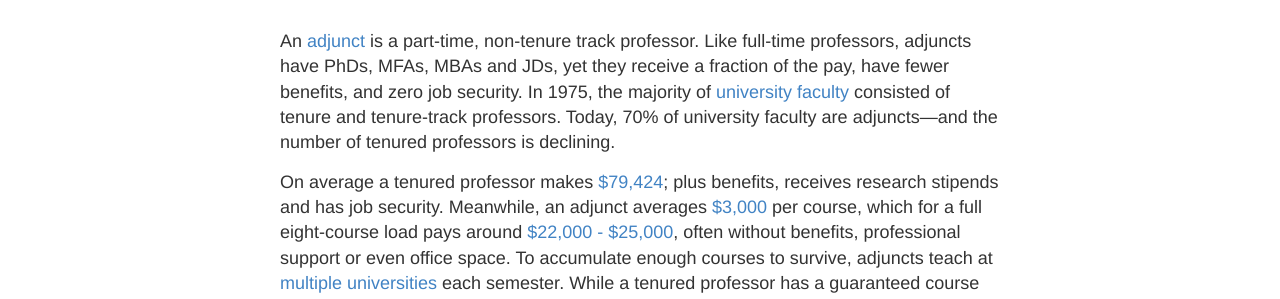
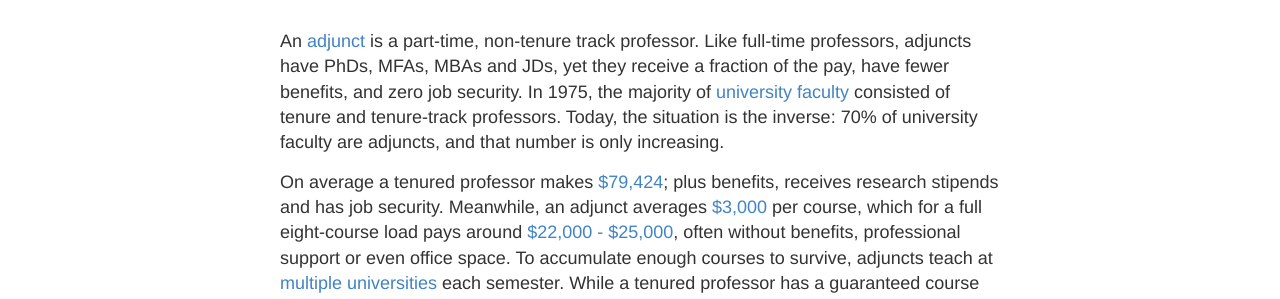
Before and after one commit to adjunctsarepeople/adjunctsarepeople.github.io, a Jekyll site: the page built from _posts/2014-3-3-Hello-World.md, in a window 1280 px wide. Shown: the part 175-474 px from the top of the page. Built offline with Jekyll 4.4.1, drawn with Linux system fonts in a browser that asks for light colours.

Commit message:
Update 2014-3-3-Hello-World.md

```diff
--- a/_posts/2014-3-3-Hello-World.md
+++ b/_posts/2014-3-3-Hello-World.md
@@ -1,7 +1,7 @@
 ---
 layout: post
 ---
-An [adjunct](http://cunyadjunctproject.org/files/2009/03/main-points-and-discussion-questions.pdf) is a part-time, non-tenure track professor. Like full-time professors, adjuncts have PhDs, MFAs, MBAs and JDs, yet they receive a fraction of the pay, have fewer benefits, and zero job security. In 1975, the majority of [university faculty](https://www.aaup.org/sites/default/files/Faculty_Trends_0.pdf) consisted of tenure and tenure-track professors. Today, 70% of university faculty are adjuncts—and the number of tenured professors is declining.
+An [adjunct](http://cunyadjunctproject.org/files/2009/03/main-points-and-discussion-questions.pdf) is a part-time, non-tenure track professor. Like full-time professors, adjuncts have PhDs, MFAs, MBAs and JDs, yet they receive a fraction of the pay, have fewer benefits, and zero job security. In 1975, the majority of [university faculty](https://www.aaup.org/sites/default/files/Faculty_Trends_0.pdf) consisted of tenure and tenure-track professors. Today, the situation is the inverse: 70% of university faculty are adjuncts, and that number is only increasing.
 
 On average a tenured professor makes [$79,424](https://www.insidehighered.com/news/2016/04/11/annual-aaup-salary-survey-says-professor-pay-34); plus benefits, receives research stipends and has job security. Meanwhile, an adjunct averages [$3,000](https://www.insidehighered.com/news/2014/02/05/college-work-forces-grew-not-fast-enrollment) per course, which for a full eight-course load pays around [$22,000 - $25,000](https://www.npr.org/2013/09/22/224946206/adjunct-professor-dies-destitute-then-sparks-debate), often without benefits, professional support or even office space. To accumulate enough courses to survive, adjuncts teach at [multiple universities](https://www.insidehighered.com/advice/2015/05/11/essay-instructor-who-has-taught-adjunct-25-years) each semester. While a tenured professor has a guaranteed course load and receives compensation whether or not a course runs, most adjuncts live semester to semester and [aren’t compensated](http://www.academicworkforce.org/CAW_portrait_2012.pdf) when a course is canceled.
 
```
